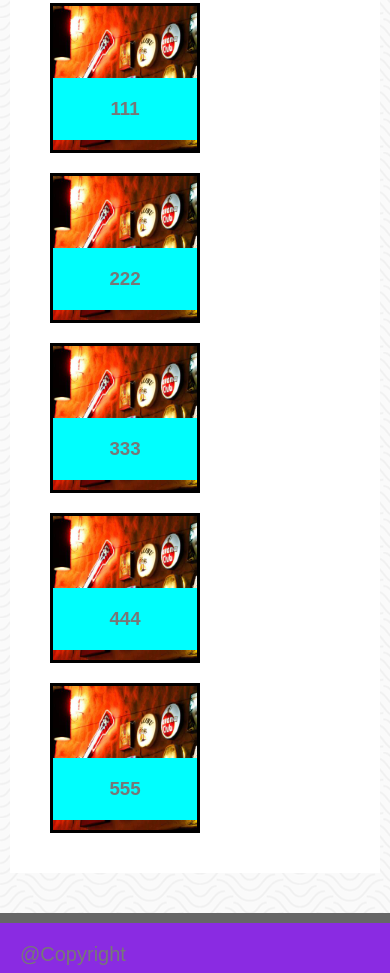
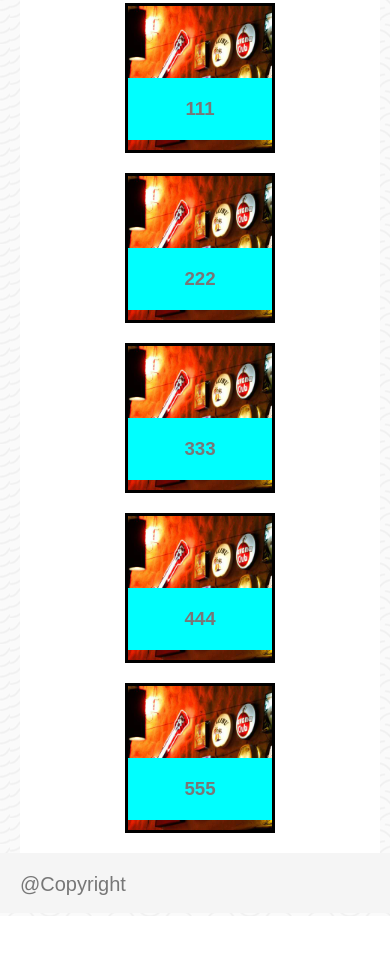
Before and after one commit to Nova-Xue/Responsive-Portfolio, a plain HTML site: page portfolio.html in a window 390 px wide. Shown: the part 289-1262 px from the top of the page. After the commit the page ends 1205 px from the top, so only its background shows below. Drawn offline with Linux system fonts and the light colour scheme.

Commit message:
Center some elements and fix max width when less than 980px

```diff
--- a/assets/css/style.css
+++ b/assets/css/style.css
@@ -1,51 +1,37 @@
 html{
     font-family: 'Arial', 'Helvetica Neue', Helvetica, sans-serif;
     color: #777777;
+    height: 100%;
+    position: relative;
 }
 body{
+    min-height: 100%;
     padding: 0;
+    margin: 0;
+    position: relative;
     background-image: url('../images/papyrus.png');
 }
-/* general style */
-html body{
-    height: 100%;
+.footer{
+    position: absolute;
+    bottom: 0px;
     margin: 0;
     padding: 0;
+    width: 100%;
+    height: 60px;
+    background-color: #f5f5f5;
 }
-.wrapper{
-    min-height: 100%;
-    padding-bottom: 50px;
-}
-#footer{
-    height: 50px;
-    background-color: blueviolet;
-    padding-bottom: 0;
-    margin: 0;
-}
-footer{
-    width: 100%;
-    text-align: center;
-    background-color: #666666;
-    height: 50px;
-    margin: 0;
-    padding-top: 10px;
-    padding-bottom: 0;
-}
-#p-footer{
-    padding-top: 20px;
-    margin: 0;
-}
+
 /* above style the sticky footer */
 /* footer sitcky to page but not to the bottom of the browser */
 /* head style starts here */
 header{
     border-bottom: 3px solid #cccccc;
     background-color: white;
-    width: 100%;
     /* to fix hearder(father block) collapse caused by inline blocks both floating */
     overflow: hidden;
     padding-left: 10px;
     padding-right: 10px;
+
 
 }
 section,
@@ -86,7 +72,7 @@ a{
     /* backgroundimage of the main content div */
     background-image: url('../images/papyrus.png');
     /* to make div adjust height by itself */
-    margin-top: 40px;
+    margin: 40px auto 40px 10px;
     width: 960px;
     height: auto;
 }
@@ -189,14 +175,20 @@ h3{
         width: auto;
         padding-left: 10px;
         padding-right: 10px;
-
-
     }
     #my-bio{
         width: auto;
+        max-width: 650px;
         padding: 20px;
     }
-
+    #part1,
+    #part2,
+    #part3,
+    #part4,
+    #part5{
+    text-align: center;
+    margin: 10%;
+}
 }
 /* 768px */
 @media screen and (max-width: 768px){
@@ -207,9 +199,20 @@ h3{
         background-color: blue;
 
     }
-    .main-content{
+    #my-bio{
+        padding: 20px auto;
+    }
+    #part1,
+    #part2,
+    #part3,
+    #part4,
+    #part5{
+    text-align: center;
+    max-width: 300px;
+    max-height: 300px;
+    margin: 10%;
+}
 
-    }
 
 }
 @media screen and (max-width: 640px){
@@ -231,21 +234,31 @@ h3{
     }
     img{
         float: none;
-        width: 300px;
+        margin: 0 auto;
+        max-width: 300px;
+        width: 100%;
 
     }
     #my-bio{
         text-align: center;
     }
-    h2, p{
+    h2,p,ul,li{
         text-align: left;
     }
+
     #part1,
-#part2,
-#part3,
-#part4,
-#part5{
+    #part2,
+    #part3,
+    #part4,
+    #part5{
     float: none;
+    text-align: center;
+    max-width: 400px;
+    max-height: 400px;
+    margin: 20px auto;
 }
+    h3{
+        text-align: center;
+    }
 
 }
```
Also changed, not shown: index.html (+1 -1 lines).
